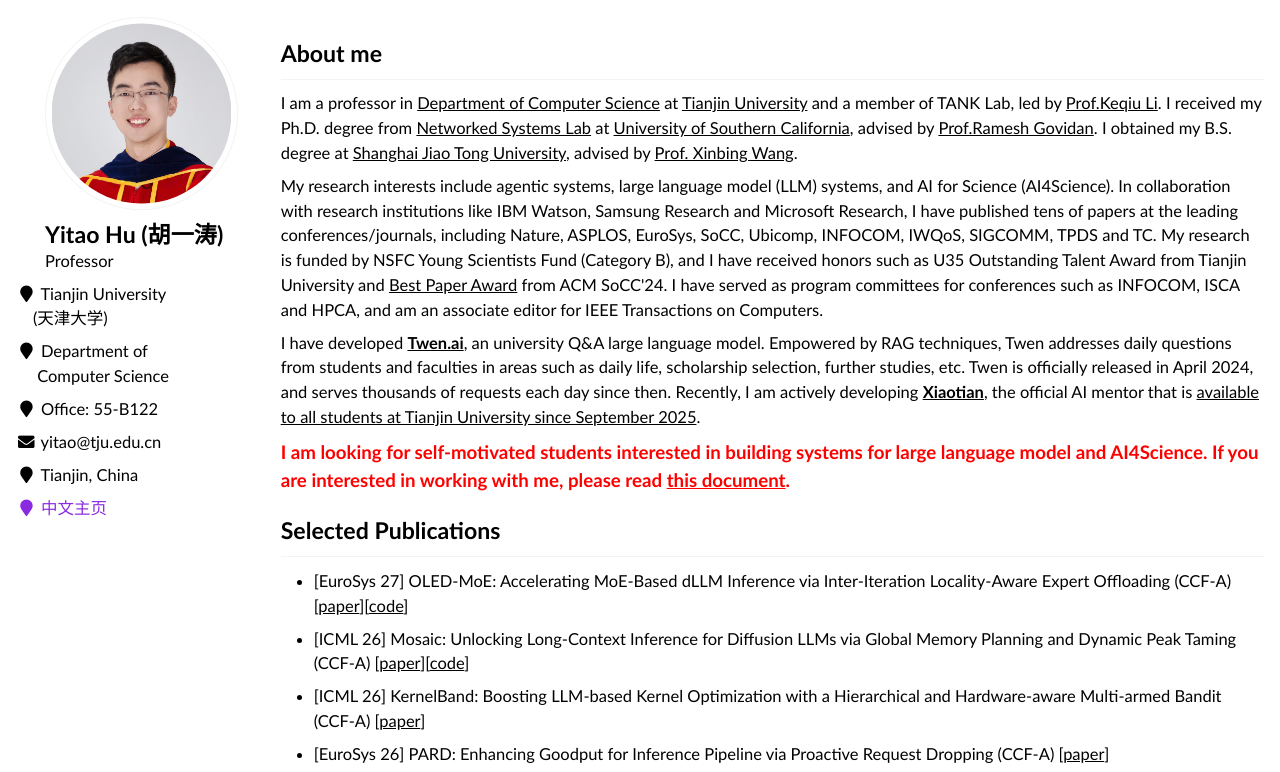
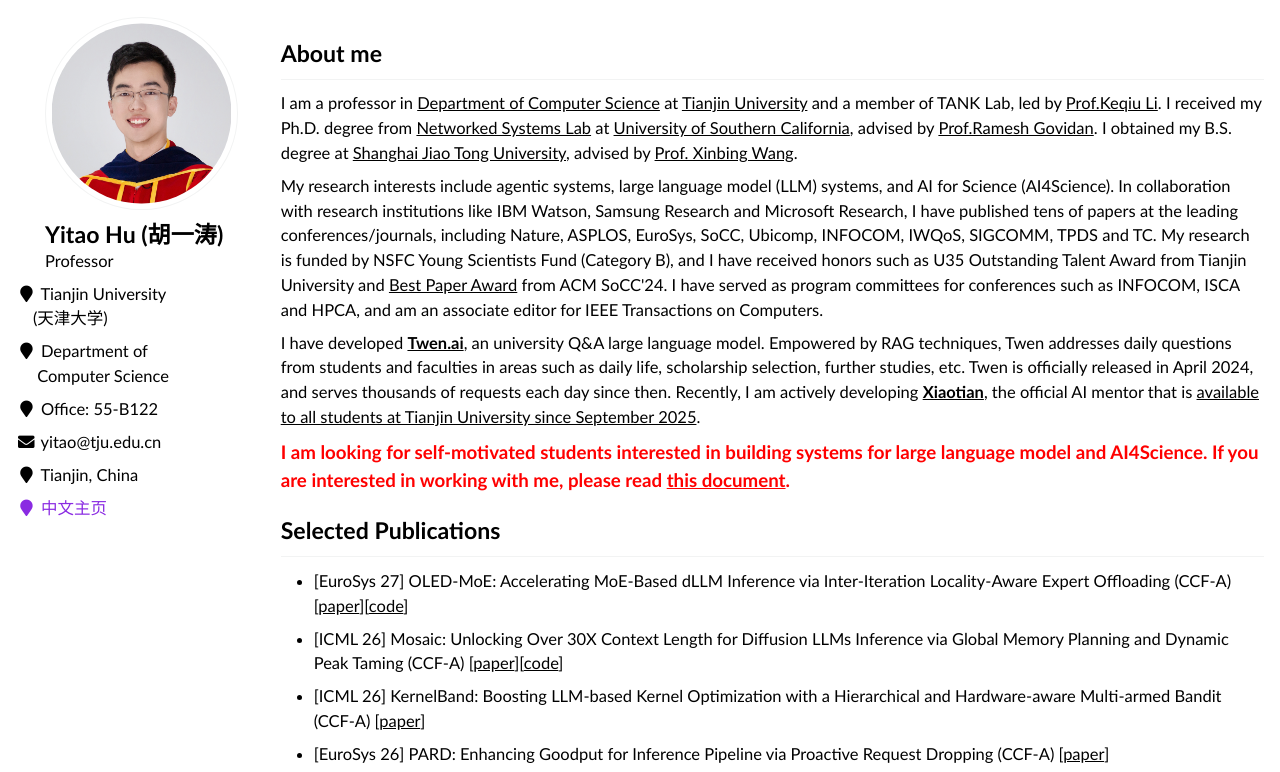
Before and after one commit to sugartom/sugartom.github.io, a plain HTML site: page index.html in a window 1280 px wide. Shown: the top 772 px of the page. Drawn offline with Linux system fonts and the light colour scheme.

Commit message:
minor update

```diff
--- a/index.html
+++ b/index.html
@@ -184,7 +184,7 @@
                     <ul>
                         <li>[EuroSys 27] OLED-MoE: Accelerating MoE-Based dLLM Inference via Inter-Iteration Locality-Aware Expert Offloading (CCF-A) [<a href="https://arxiv.org/abs/2609.33385">paper</a>][<a href="https://github.com/flashserve/OLED-MoE">code</a>]
                         </li>
-                        <li>[ICML 26] Mosaic: Unlocking Long-Context Inference for Diffusion LLMs via Global Memory Planning and Dynamic Peak Taming (CCF-A) [<a href="https://openreview.net/pdf?id=ky9RAeT6ie">paper</a>][<a href="https://github.com/flashserve/Mosaic">code</a>]
+                        <li>[ICML 26] Mosaic: Unlocking Over 30X Context Length for Diffusion LLMs Inference via Global Memory Planning and Dynamic Peak Taming (CCF-A) [<a href="https://arxiv.org/abs/2601.06562">paper</a>][<a href="https://github.com/flashserve/Mosaic">code</a>]
                         </li>
                         <li>[ICML 26] KernelBand: Boosting LLM-based Kernel Optimization with a Hierarchical and Hardware-aware Multi-armed Bandit (CCF-A) [<a href="https://arxiv.org/abs/2511.18868">paper</a>]
                         </li>
```
Also changed, not shown: zh.html (+1 -1 lines).
